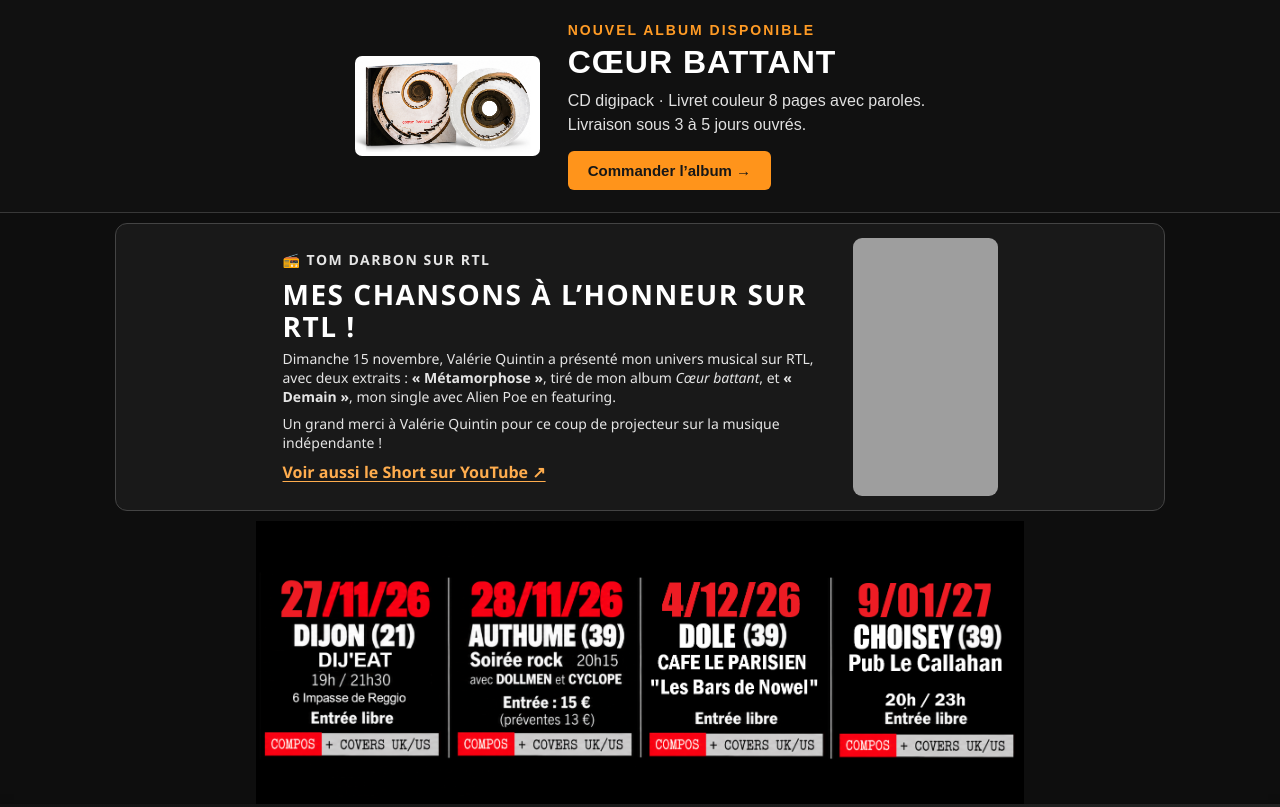
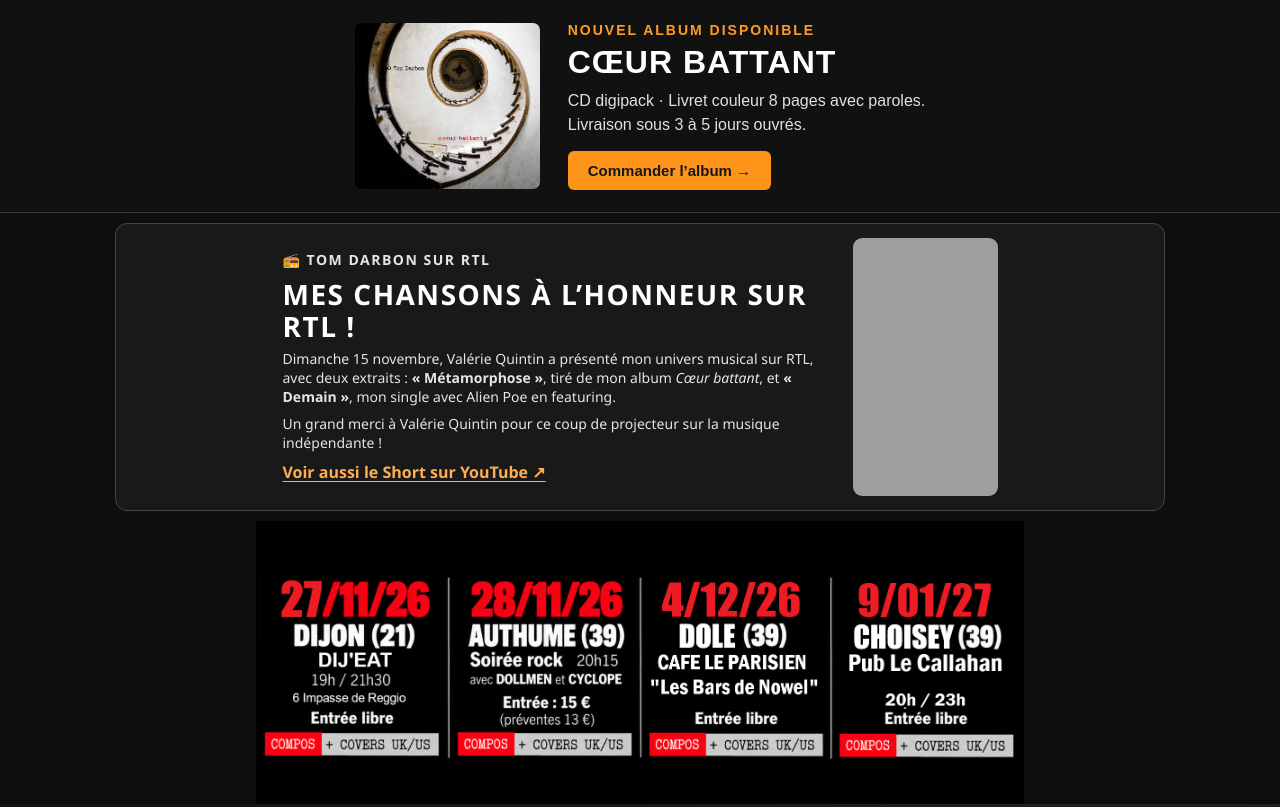
Before and after one commit to TomDarbon/TomDarbon.github.io, a plain HTML site: page bio.html in a window 1280 px wide. Shown: the top 807 px of the page. Drawn offline with Linux system fonts and the light colour scheme; grey boxes are pictures that could not be loaded.

Commit message:
Add files via upload

```diff
--- a/bio.html
+++ b/bio.html
@@ -85,7 +85,7 @@
 <body>
 <!-- Bloc temporaire précommande -->
 <!-- ======= PRECOMMANDE ALBUM (BLOC TEMPORAIRE SANS CSS) ======= -->
-<section class="td-promo" aria-label="Nouvel album Cœur Battant"><div class="td-promo-inner"><img class="td-promo-cover" src="img/Tom-Digi-Recto.jpg" alt="Pochette de l’album Cœur Battant de Tom Darbon"><div class="td-promo-copy"><div class="td-promo-kicker">NOUVEL ALBUM DISPONIBLE</div><h2>CŒUR BATTANT</h2><p>CD digipack · Livret couleur 8 pages avec paroles.<br>Livraison sous 3 à 5 jours ouvrés.</p><a class="td-promo-button" href="boutique.html">Commander l’album →</a></div></div></section>
+<section class="td-promo" aria-label="Nouvel album Cœur Battant"><div class="td-promo-inner"><img class="td-promo-cover" src="img/Tom-Digi-Recto-Seul.jpg" alt="Pochette de l’album Cœur Battant de Tom Darbon"><div class="td-promo-copy"><div class="td-promo-kicker">NOUVEL ALBUM DISPONIBLE</div><h2>CŒUR BATTANT</h2><p>CD digipack · Livret couleur 8 pages avec paroles.<br>Livraison sous 3 à 5 jours ouvrés.</p><a class="td-promo-button" href="boutique.html">Commander l’album →</a></div></div></section>
 
         <!-- Mise en avant du passage sur RTL (15 novembre 2026) -->
         <section class="td-rtl" aria-labelledby="td-rtl-title">
```
Also changed, not shown: boutique.html (+1 -1 lines), compos.html (+1 -1 lines), covers.html (+1 -1 lines), dates.html (+1 -1 lines), index.html (+1 -1 lines), presse.html (+1 -1 lines).
